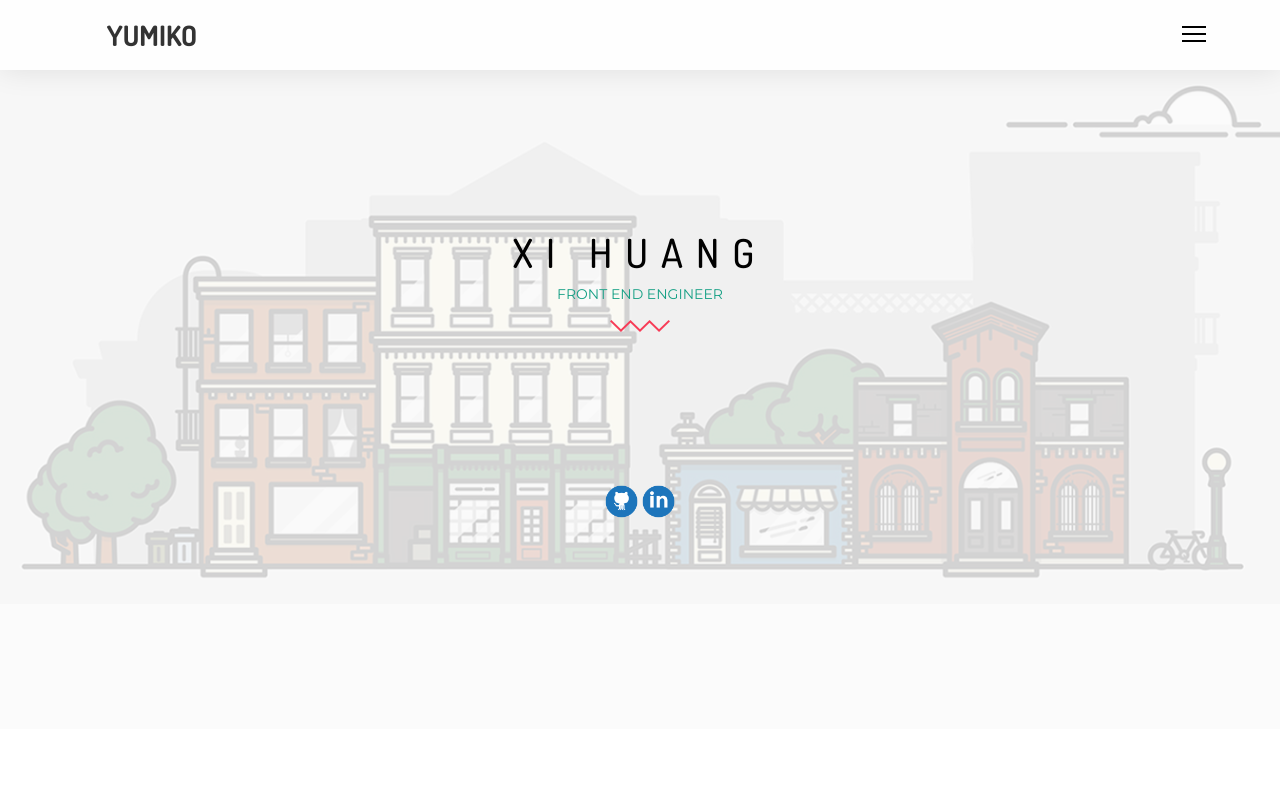
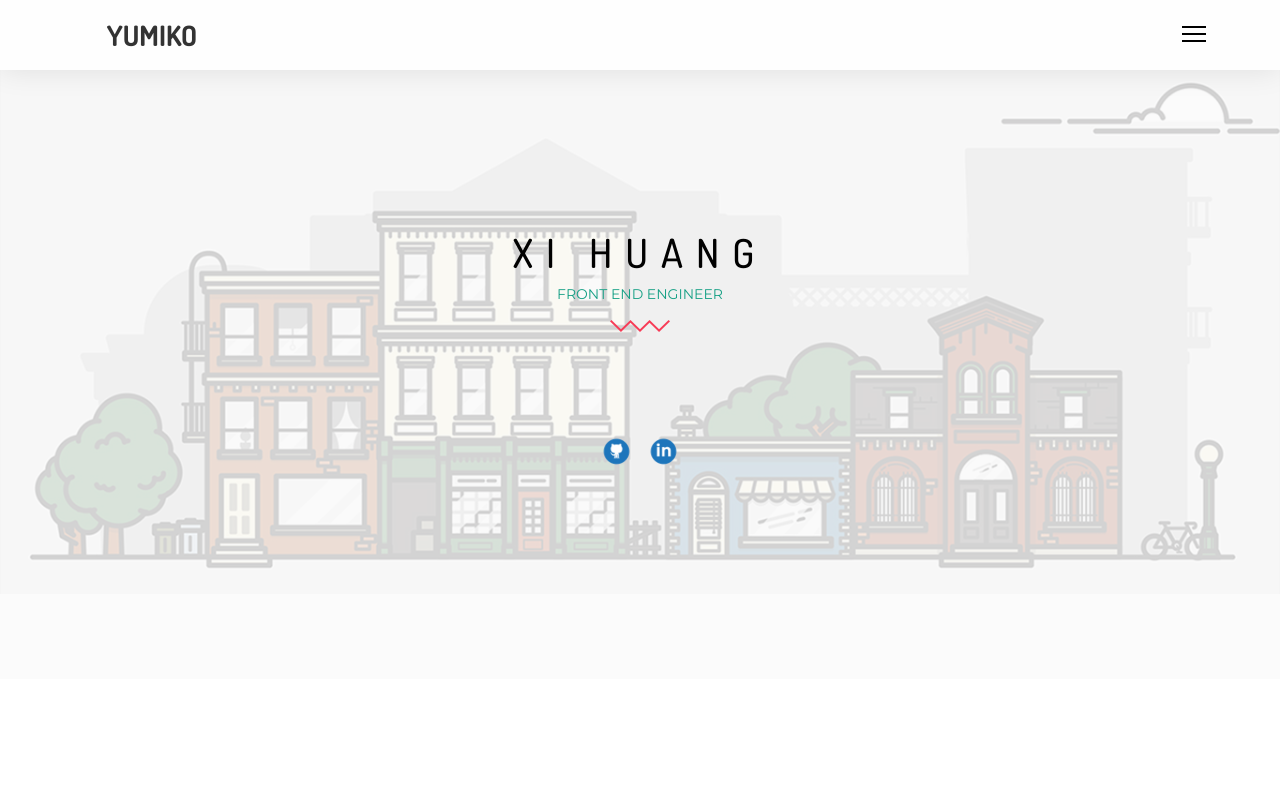
Before and after one commit to yumikohey/xihuang.me, a plain HTML site: page new_version/index.html in a window 1280 px wide. Shown: the top 792 px of the page. Drawn offline with nearby package versions, Linux system fonts and the light colour scheme.

Commit message:
update hover effect

```diff
--- a/new_version/css/style.css
+++ b/new_version/css/style.css
@@ -23,7 +23,13 @@ a:hover, a:visited, a:target, a:active, a:focus{
 .social_icons {
   height: 35px;
   width: 35px;
-  margin-top: 150px;
+  margin: 100px 5px 0 5px;
+  transform: scale(0.8);
+  transition: 0.5s all;
+}
+
+.social_icons:hover {
+  transform: scale(1.0);
 }
 
 .section-Name {
```
Also changed, not shown: 2 other files.
